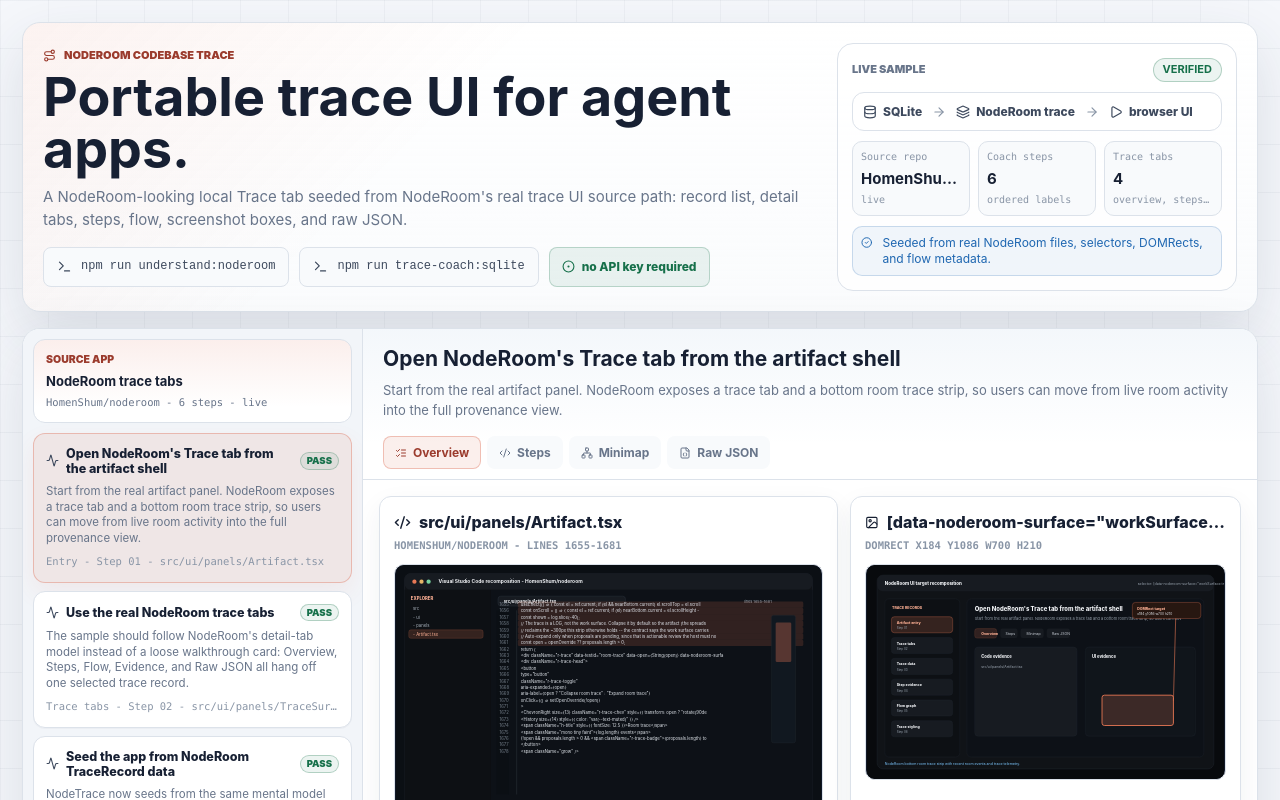
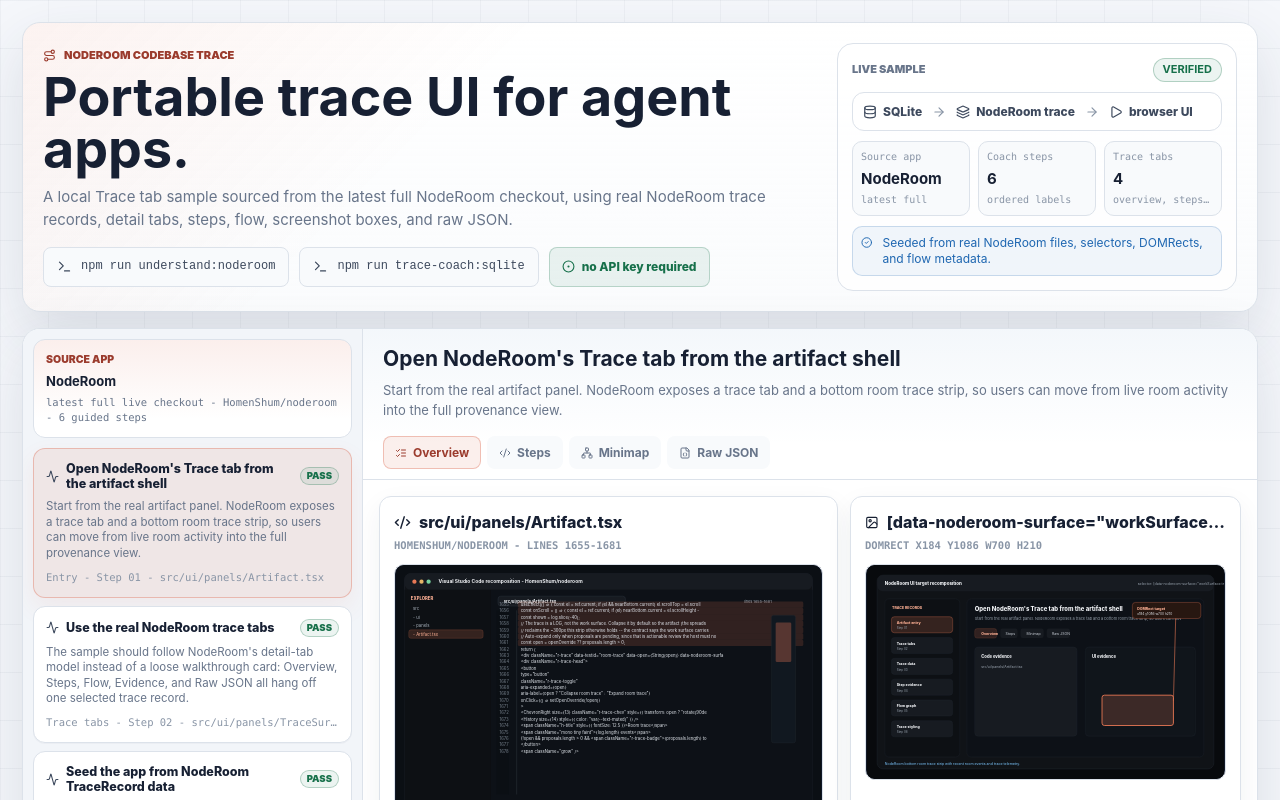
Before and after one commit to HomenShum/nodetrace, a React (Vite) app: page / in a window 1280 px wide. Shown: the top 800 px of the page. Built offline with nearby package versions, Linux system fonts and the light colour scheme.

Commit message:
Clarify NodeRoom source app in Trace Coach

```diff
--- a/public/nodetrace-state.json
+++ b/public/nodetrace-state.json
@@ -1,10 +1,10 @@
 {
-  "generatedAt": "2026-06-17T10:24:05.128Z",
+  "generatedAt": "2026-06-17T10:30:35.161Z",
   "session": {
     "id": "trace-coach-noderoom-sqlite",
     "title": "Trace Coach: NodeRoom codebase trace",
     "status": "verified",
-    "summary": "A NodeRoom-looking local Trace tab seeded from NodeRoom's real trace UI source path: record list, detail tabs, steps, flow, screenshot boxes, and raw JSON."
+    "summary": "A local Trace tab sample sourced from the latest full NodeRoom checkout, using real NodeRoom trace records, detail tabs, steps, flow, screenshot boxes, and raw JSON."
   },
   "builderCapable": false,
   "surfaces": [
--- a/scripts/trace-coach-sqlite.mjs
+++ b/scripts/trace-coach-sqlite.mjs
@@ -36,7 +36,7 @@
   title: "Trace Coach: NodeRoom codebase trace",
   status: "verified",
   summary:
-    "A NodeRoom-looking local Trace tab seeded from NodeRoom's real trace UI source path: record list, detail tabs, steps, flow, screenshot boxes, and raw JSON.",
+    "A local Trace tab sample sourced from the latest full NodeRoom checkout, using real NodeRoom trace records, detail tabs, steps, flow, screenshot boxes, and raw JSON.",
   createdAt: startedAt.toISOString(),
 };
 
--- a/src/DemoDashboard.tsx
+++ b/src/DemoDashboard.tsx
@@ -38,7 +38,7 @@
 
   const heroStats = useMemo(
     () => [
-      { detail: coach?.sourceMode ?? "local", label: "Source repo", value: coach?.sourceRepo ?? "portable" },
+      { detail: coach?.sourceMode === "live" ? "latest full" : "local checkout", label: "Source app", value: "NodeRoom" },
       { detail: "ordered labels", label: "Coach steps", value: String(coach?.steps.length ?? 0) },
       { detail: "overview, steps, minimap, raw", label: "Trace tabs", value: "4" },
     ],
@@ -128,6 +128,7 @@
   setActiveTab: (tab: CoachTab) => void;
   setActiveStepId: (stepId: string) => void;
 }) {
+  const sourceModeLabel = coach.sourceMode === "live" ? "latest full live checkout" : "full local checkout";
   const activeNodeId = activeStep.diagram.nodeId;
   const rect = activeStep.uiCapture.rect;
   const tabs: Array<{ id: CoachTab; label: string; Icon: typeof ListChecks }> = [
@@ -151,9 +152,9 @@
       <aside className="coachList r-tracevu-list" aria-label="NodeRoom trace records">
         <div className="coachSource">
           <span>Source app</span>
-          <strong>NodeRoom trace tabs</strong>
+          <strong>NodeRoom</strong>
           <small>
-            {coach.sourceRepo} - {coach.steps.length} steps - {coach.sourceMode}
+            {sourceModeLabel} - {coach.sourceRepo} - {coach.steps.length} guided steps
           </small>
         </div>
         {coach.steps.map((step) => (
```
Also changed, not shown: 9 other files (tests, documents, lock files or other folders).
